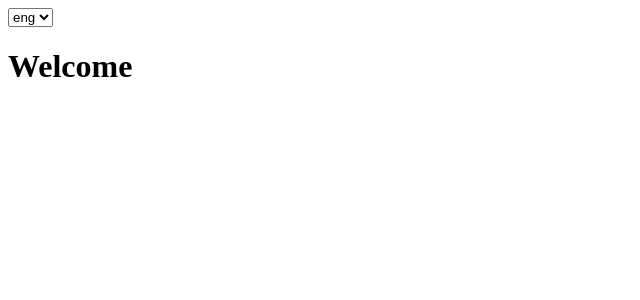
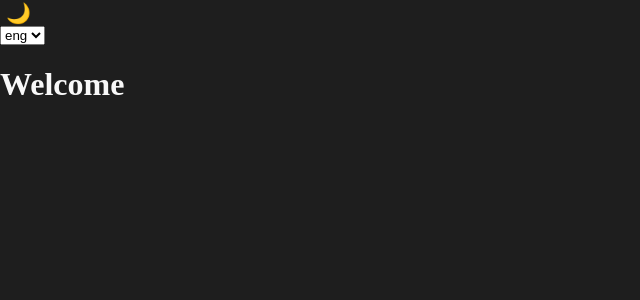
Before and after one commit to somogyiTi2/portfolio_2025, a React (Vite) app in the folder frontend/: page / in a window 1280 px wide. Shown: the top 300 px of the page, without its empty margins (0-640 px from the left). Built offline with nearby package versions, Linux system fonts and the light colour scheme.

Commit message:
feture/global color

```diff
--- a/frontend/src/App.tsx
+++ b/frontend/src/App.tsx
@@ -1,15 +1,16 @@
 import './App.css'
 import Hero from './component/Hero'
 import Navbar from './component/Navbar'
+import { ThemeProvider } from './store/ThemeContext'
 
 function App() {
 
 
   return (
-    <>
+    <ThemeProvider>
       <Navbar />
       <Hero />
-    </>
+    </ThemeProvider>
   )
 }
 
--- /dev/null
+++ b/frontend/src/component/ColoreSelector.css
@@ -0,0 +1,11 @@
+button {
+    font-size: 15px;
+    transition: font-size 0.3s ease, background-color 0.3s ease;
+    background-color: inherit;
+    border: none;
+    cursor: pointer;
+}
+
+button:hover {
+    font-size: 20px;
+}
--- /dev/null
+++ b/frontend/src/component/ColoreSelector.tsx
@@ -0,0 +1,36 @@
+import React from 'react';
+import { ThemeType, useTheme } from '../store/ThemeContext';
+import './ColoreSelector.css';
+
+const ColorSelector = () => {
+    const { theme, setTheme } = useTheme();
+
+    const themesName: { color: ThemeType; buttonText: string }[] = [
+        { color: 'light', buttonText: '🌞' },
+        { color: 'dark', buttonText: '🌙' },
+    ];
+
+    const toggleTheme = () => {
+        const newTheme = theme === 'light' ? 'dark' : 'light';
+        setTheme(newTheme);
+        document.documentElement.className = newTheme;
+    };
+
+    return (
+        <>
+            <button onClick={toggleTheme}>
+                {theme === 'light' ? themesName[0].buttonText : themesName[1].buttonText}
+            </button>
+            {   // <select value={theme} onChange={handleChange}>
+                //     {themesName.map((t) => (
+                //         <option key={t.color} value={t.color}>
+                //             {t.buttonText}
+                //         </option>
+                //     ))}
+                // </select>
+            }
+        </>
+    );
+};
+
+export default ColorSelector;
--- a/frontend/src/component/Navbar.tsx
+++ b/frontend/src/component/Navbar.tsx
@@ -1,5 +1,5 @@
 
-
+import ColoreSelector from './ColoreSelector';
 import LanguageSelector from './LanguageSelector';
 
 
@@ -7,7 +7,7 @@ const Navbar = () => {
 
     return (
         <nav>
-
+            <ColoreSelector/>
             <LanguageSelector />
         </nav>
     );
--- a/frontend/src/index.css
+++ b/frontend/src/index.css
@@ -0,0 +1,20 @@
+body{
+    margin:0px
+}
+
+:root {
+    transition: background 0.3s ease, color 0.3s ease;
+    /*Default:*/
+    background-color: #1e1e1e;
+    color: #f8f8f8;
+  }
+
+  :root.light {
+    background-color: #ffdfdf;
+    color: #3a3a3a;
+  }
+
+  :root.dark {
+    background-color: #1e1e1e;
+    color: #f8f8f8;
+  }
--- /dev/null
+++ b/frontend/src/store/ThemeContext.tsx
@@ -0,0 +1,28 @@
+import React, { createContext, useContext, useState } from "react";
+
+export type ThemeType = "light" | "dark";
+
+interface ThemeContextType {
+  theme: ThemeType;
+  setTheme: (theme: ThemeType) => void;
+}
+
+const ThemeContext = createContext<ThemeContextType | undefined>(undefined);
+
+export const ThemeProvider = ({ children }: { children: React.ReactNode }) => {
+  const [theme, setTheme] = useState<ThemeType>("dark");
+
+  return (
+    <ThemeContext.Provider value={{ theme, setTheme }}>
+      <div className={`theme-${theme}`}>{children}</div>
+    </ThemeContext.Provider>
+  );
+};
+
+export const useTheme = (): ThemeContextType => {
+  const context = useContext(ThemeContext);
+  if (!context) {
+    throw new Error("useTheme must be used within a ThemeProvider");
+  }
+  return context;
+};
```
